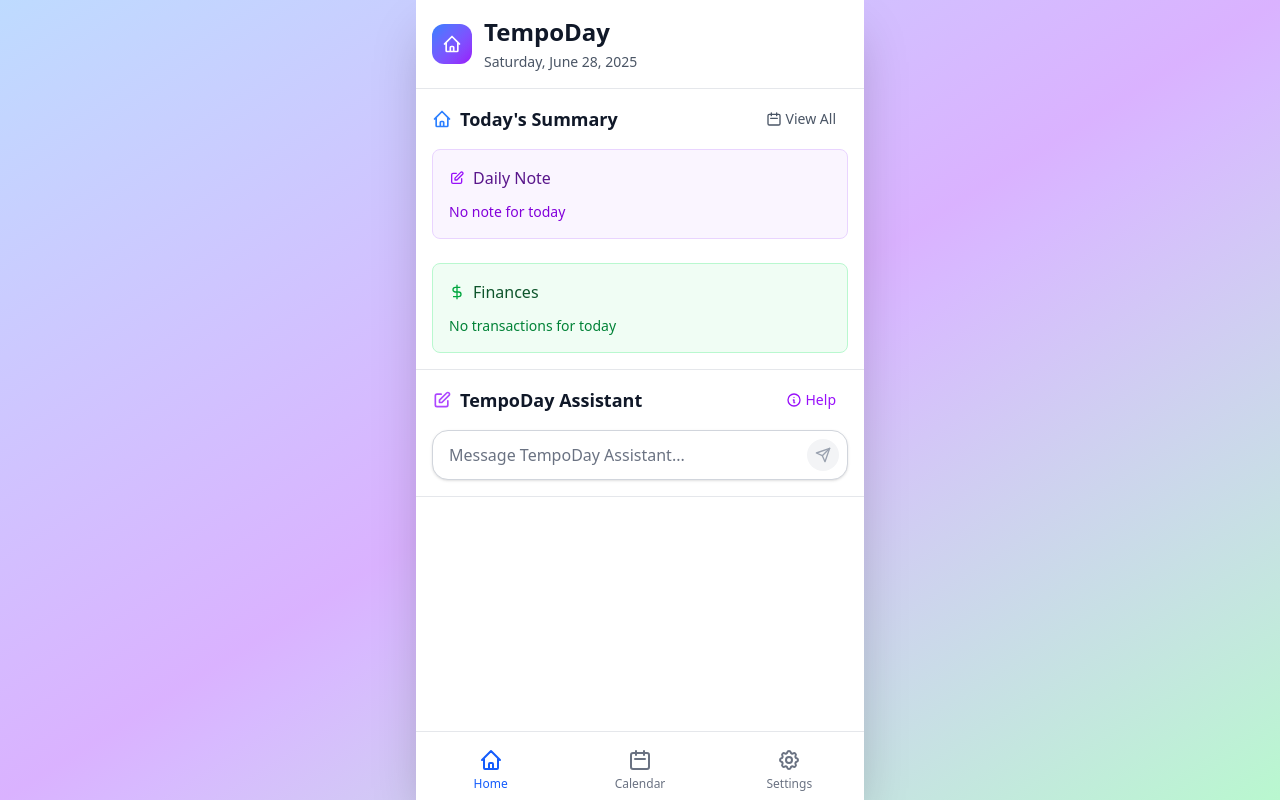
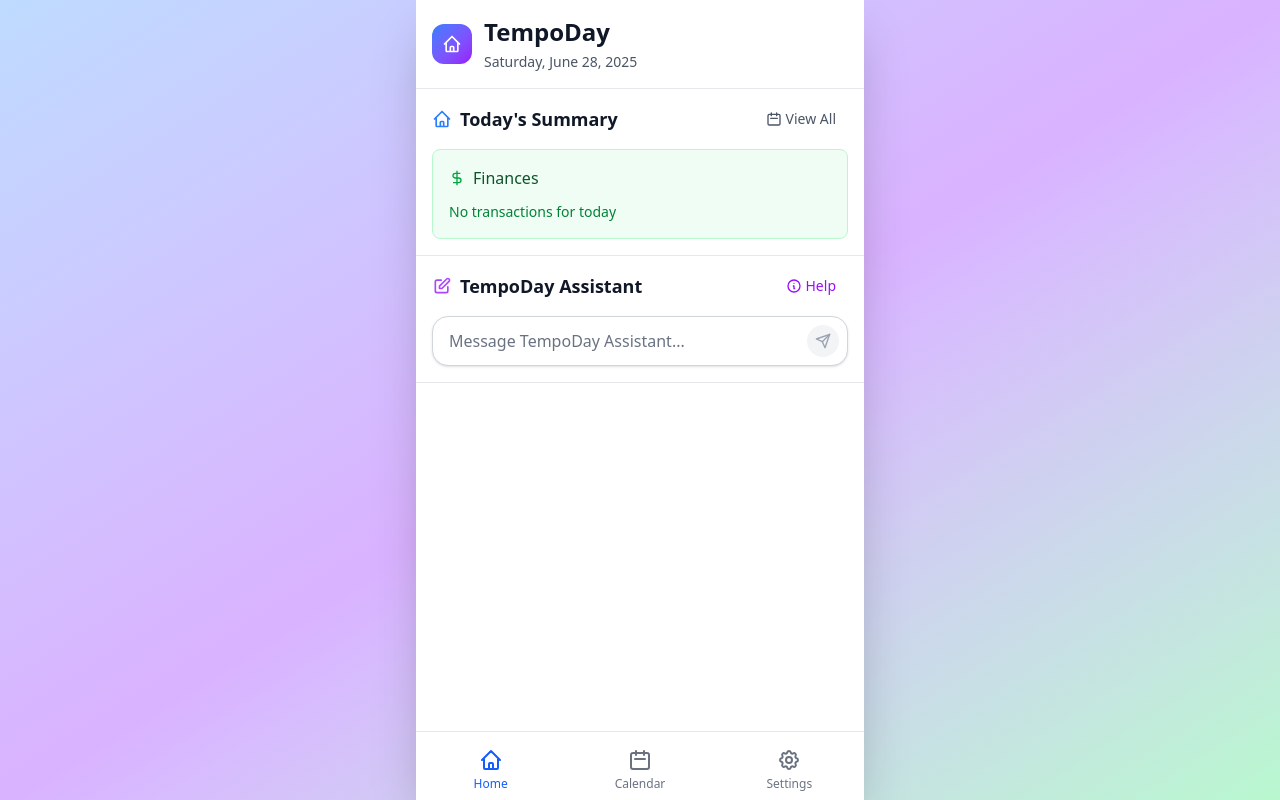
Before and after one commit to fachrihawari/tempoday, a Svelte app: page / in a window 1280 px wide. Built offline with nearby package versions, Linux system fonts and the light colour scheme.

Commit message:
Updated DashboardSummary.svelte

```diff
--- a/src/components/DashboardSummary.svelte
+++ b/src/components/DashboardSummary.svelte
@@ -124,35 +124,6 @@ const recentTransactions = $derived.by(() => {
         </div>
       {/if}
 
-      <!-- Notes Summary -->
-      <div class="bg-purple-50 rounded-lg p-4 border border-purple-200">
-        <div class="flex items-center justify-between mb-3">
-          <div class="flex items-center gap-2">
-            <Icon name="edit" class="text-purple-600" size="sm" />
-            <h3 class="font-medium text-purple-900">Daily Note</h3>
-          </div>
-          {#if noteLoading}
-            <Icon name="loader" size="sm" class="animate-spin text-purple-600" />
-          {:else if hasNote}
-            <span class="text-xs text-purple-700 bg-purple-100 px-2 py-1 rounded-full">
-              Written
-            </span>
-          {/if}
-        </div>
-
-        {#if noteLoading}
-          <Loading size="md" message="Loading note..." />
-        {:else if !hasNote}
-          <p class="text-sm text-purple-700">No note for today</p>
-        {:else}
-          <div class="bg-white rounded-md p-3 border border-purple-200">
-            <p class="text-sm text-purple-800 leading-relaxed">
-              {notePreview}
-            </p>
-          </div>
-        {/if}
-      </div>
-
       <!-- Transactions Summary -->
       <div class="bg-green-50 rounded-lg p-4 border border-green-200">
         <div class="flex items-center justify-between mb-3">
```
